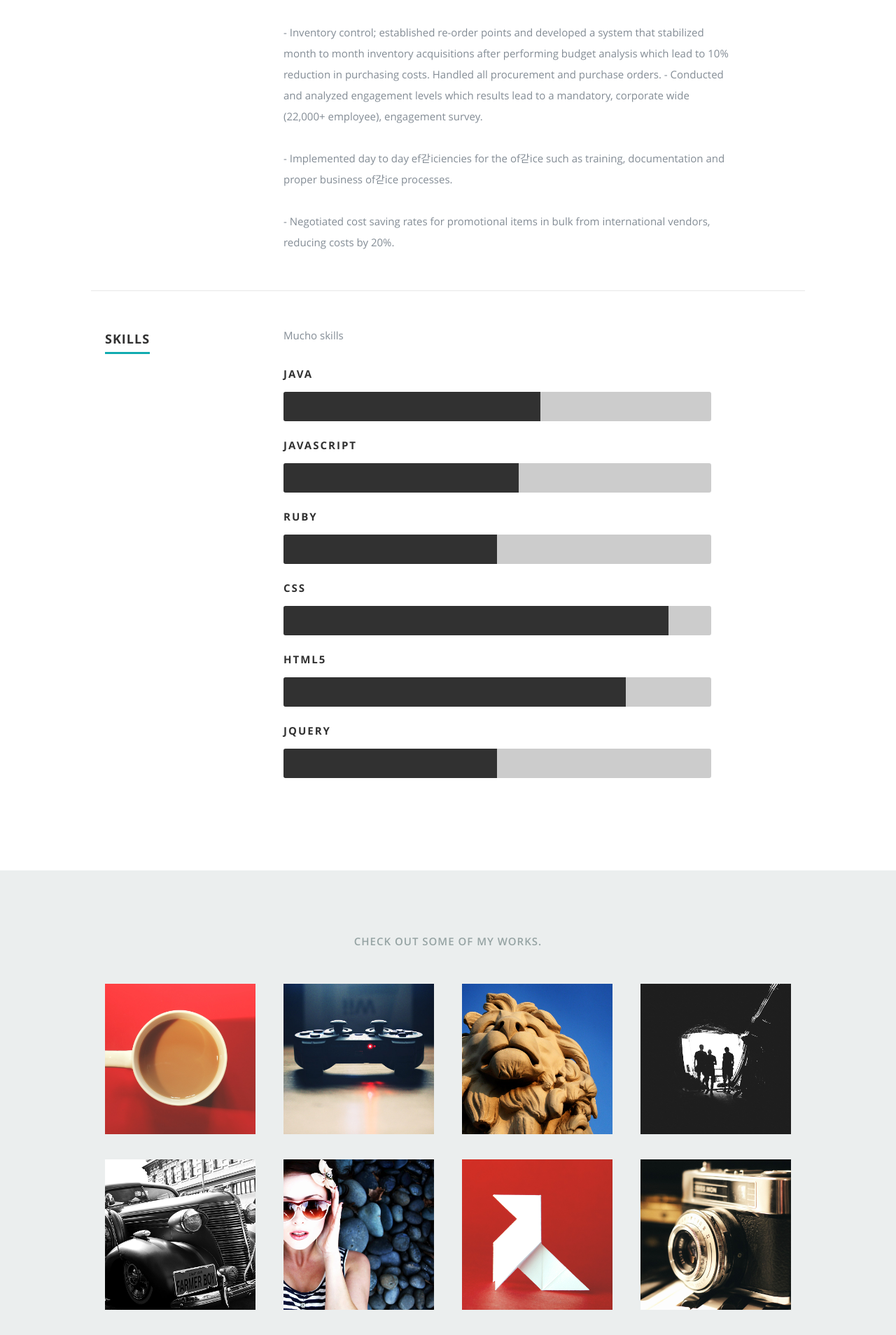
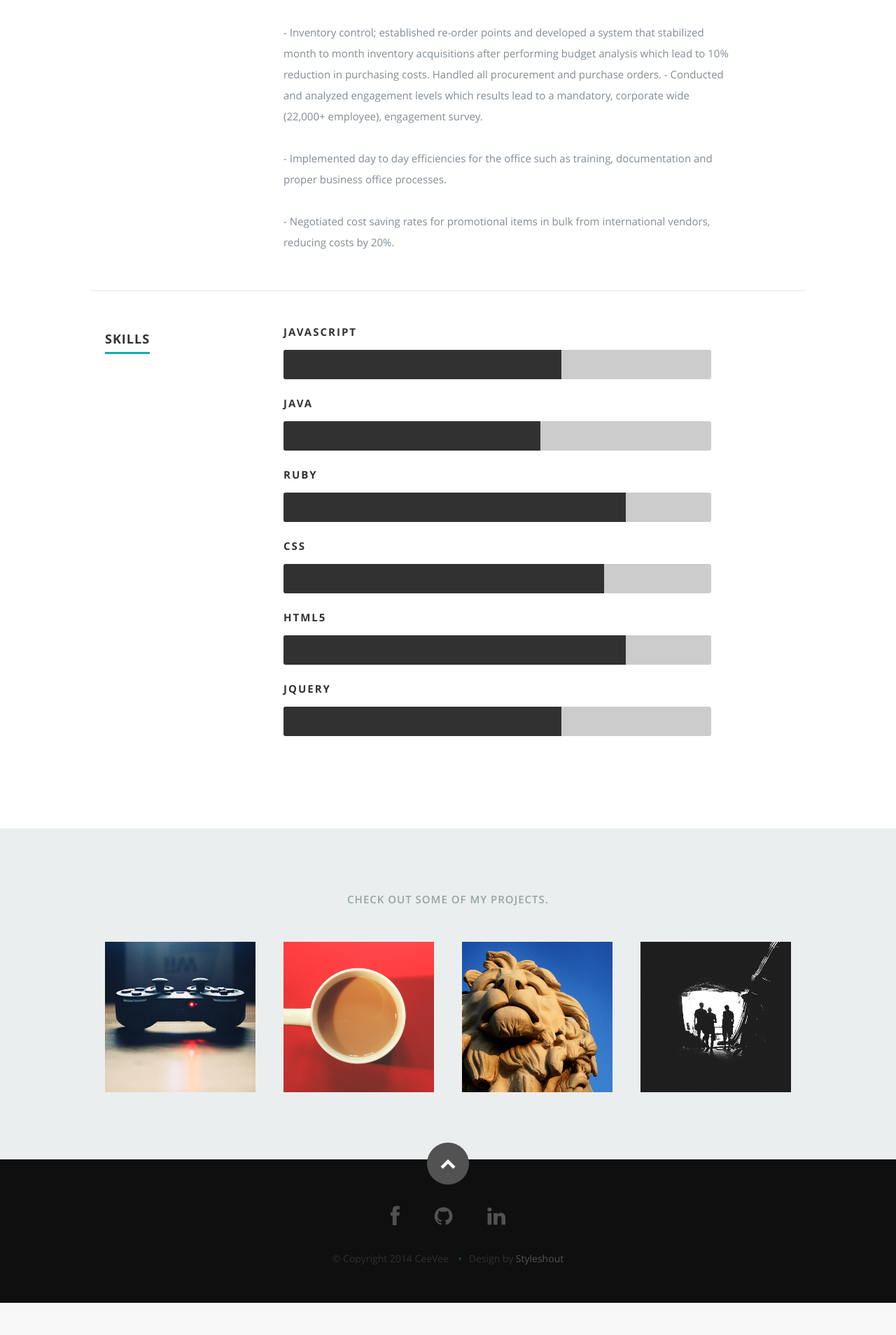
Before and after one commit to antoniosaric/antoniosaric.github.io, a PHP site: page /index.html in a window 1280 px wide. Shown: the part 2972-4880 px from the top of the page at 70% size. After the commit the page ends 4834 px from the top, so only its background shows below. Run offline with PHP 8.4, Linux system fonts and the light colour scheme; some libraries are stand-ins or nearby versions.

Commit message:
adds bio info

```diff
--- a/css/layout.css
+++ b/css/layout.css
@@ -326,22 +326,22 @@ ul#nav li.current a { color: #F06000; }
 }
 
 .photoshop {
-  	width: 60%;
+  	width: 65%;
   	-moz-animation: photoshop 2s ease;
   	-webkit-animation: photoshop 2s ease;
 }
 .illustrator {
-  	width: 55%;
+  	width: 60%;
   	-moz-animation: illustrator 2s ease;
   	-webkit-animation: illustrator 2s ease;
 }
 .wordpress {
-  	width: 50%;
+  	width: 80%;
   	-moz-animation: wordpress 2s ease;
   	-webkit-animation: wordpress 2s ease;
 }
 .css {
-  	width: 90%;
+  	width: 75%;
   	-moz-animation: css 2s ease;
   	-webkit-animation: css 2s ease;
 }
@@ -351,26 +351,26 @@ ul#nav li.current a { color: #F06000; }
   	-webkit-animation: html5 2s ease;
 }
 .jquery {
-  	width: 50%;
+  	width: 65%;
   	-moz-animation: jquery 2s ease;
   	-webkit-animation: jquery 2s ease;
 }
 
 @-moz-keyframes photoshop {
   0%   { width: 0px;  }
-  100% { width: 60%;  }
+  100% { width: 65%;  }
 }
 @-moz-keyframes illustrator {
   0%   { width: 0px;  }
-  100% { width: 55%;  }
+  100% { width: 60%;  }
 }
 @-moz-keyframes wordpress {
   0%   { width: 0px;  }
-  100% { width: 50%;  }
+  100% { width: 80%;  }
 }
 @-moz-keyframes css {
   0%   { width: 0px;  }
-  100% { width: 90%;  }
+  100% { width: 75%;  }
 }
 @-moz-keyframes html5 {
   0%   { width: 0px;  }
@@ -378,24 +378,24 @@ ul#nav li.current a { color: #F06000; }
 }
 @-moz-keyframes jquery {
   0%   { width: 0px;  }
-  100% { width: 50%;  }
+  100% { width: 65%;  }
 }
 
 @-webkit-keyframes photoshop {
   0%   { width: 0px;  }
-  100% { width: 60%;  }
+  100% { width: 65%;  }
 }
 @-webkit-keyframes illustrator {
   0%   { width: 0px;  }
-  100% { width: 55%;  }
+  100% { width: 60%;  }
 }
 @-webkit-keyframes wordpress {
   0%   { width: 0px;  }
-  100% { width: 50%;  }
+  100% { width: 80%;  }
 }
 @-webkit-keyframes css {
   0%   { width: 0px;  }
-  100% { width: 90%;  }
+  100% { width: 75%;  }
 }
 @-webkit-keyframes html5 {
   0%   { width: 0px;  }
@@ -403,7 +403,7 @@ ul#nav li.current a { color: #F06000; }
 }
 @-webkit-keyframes jquery {
   0%   { width: 0px;  }
-  100% { width: 50%;  }
+  100% { width: 65%;  }
 }
 
 /* ------------------------------------------------------------------ */
--- a/index.html
+++ b/index.html
@@ -47,7 +47,7 @@
             <li class="current"><a class="smoothscroll" href="#home">Home</a></li>
             <li><a class="smoothscroll" href="#about">About</a></li>
 	         <li><a class="smoothscroll" href="#resume">Resume</a></li>
-            <li><a class="smoothscroll" href="#portfolio">Works</a></li>
+            <li><a class="smoothscroll" href="#portfolio">Projects</a></li>
          </ul> <!-- end #nav -->
 
       </nav> <!-- end #nav-wrap -->
@@ -229,7 +229,7 @@
                   ‐ Conducted analysis that reduced material lead time from 22 weeks to 6 weeks.
                   </p>
                   <p>
-                  ‐ Identi갇ied problematic areas by performing time trials on tasks. This increased ef갇iciency in the 갇low of the product process and identi갇ied bottlenecks.
+                  ‐ Identi갇ied problematic areas by performing time trials on tasks. This increased efficiency in the flow of the product process and identified bottlenecks.
                   </p>
                   <p>
                   ‐ Inventory management: Triaged entire inventory system including; built a master inventory list, set reorder points, created work order system, procured and maintained lean inventory.
@@ -253,13 +253,13 @@
                   <p class="info">Office Administrator <span>&bull;</span> <em class="date">December 2011 - January 2015</em></p>
 
                   <p>
-                  ‐ Ad Hoc project management, such as implementation and inventory control of 3 rd party staff meal program, implementation of more ef갇icient security measures, including creating security procedures, and creating, developing and implementing new systems to potentially increase listenership by 40 million people.
+                  ‐ Ad Hoc project management, such as implementation and inventory control of 3 rd party staff meal program, implementation of more efficient security measures, including creating security procedures, and creating, developing and implementing new systems to potentially increase listenership by 40 million people.
                   </p>
                   <p>
                   ‐ Inventory control; established re‐order points and developed a system that stabilized month to month inventory acquisitions after performing budget analysis which lead to 10% reduction in purchasing costs. Handled all procurement and purchase orders. ‐ Conducted and analyzed engagement levels which results lead to a mandatory, corporate wide (22,000+ employee), engagement survey.
                   </p>
                   <p>
-                  ‐ Implemented day to day ef갇iciencies for the of갇ice such as training, documentation and proper business of갇ice processes.
+                  ‐ Implemented day to day efficiencies for the office such as training, documentation and proper business office processes.
                   </p>
                   <p>
                   ‐ Negotiated cost saving rates for promotional items in bulk from international vendors, reducing costs by 20%.
@@ -284,14 +284,11 @@
 
          <div class="nine columns main-col">
 
-            <p>Mucho skills
-            </p>
-
 				<div class="bars">
 
 				   <ul class="skills">
-					   <li><span class="bar-expand photoshop"></span><em>Java</em></li>
-                  <li><span class="bar-expand illustrator"></span><em>Javascript</em></li>
+					   <li><span class="bar-expand photoshop"></span><em>Javascript</em></li>
+                  <li><span class="bar-expand illustrator"></span><em>Java</em></li>
 						<li><span class="bar-expand wordpress"></span><em>Ruby</em></li>
 						<li><span class="bar-expand css"></span><em>CSS</em></li>
 						<li><span class="bar-expand html5"></span><em>HTML5</em></li>
@@ -315,20 +312,26 @@
 
          <div class="twelve columns collapsed">
 
-            <h1>Check Out Some of My Works.</h1>
+            <h1>Check Out Some of My Projects.</h1>
 
             <!-- portfolio-wrapper -->
             <div id="portfolio-wrapper" class="bgrid-quarters s-bgrid-thirds cf">
-
                <div class="columns portfolio-item">
                   <div class="item-wrap">
 
                      <a href="#modal-01" title="">
-                        <img alt="" src="images/portfolio/coffee.jpg">
+                        <img alt="" src="images/portfolio/console.jpg">
                         <div class="overlay">
                            <div class="portfolio-item-meta">
-          					      <h5>Coffee</h5>
-                              <p>Illustrration</p>
+          					      <h5>Awaken</h5>
+                              <p>
+                                 <ul>
+                                    <li>Ruby on Rails</li>
+                                    <li>Python</li>
+                                    <li>Raspberry Pi</li>
+                                    <li>JavaScript/Materialize</li>
+                                 </ul>
+                              </p>
           					   </div>
                         </div>
                         <div class="link-icon"><i class="icon-plus"></i></div>
@@ -387,74 +407,6 @@
 
                   </div>
           		</div> <!-- item end -->
-
-               <div class="columns portfolio-item">
-                  <div class="item-wrap">
-
-                     <a href="#modal-05" title="">
-                        <img alt="" src="images/portfolio/farmerboy.jpg">
-                        <div class="overlay">
-                           <div class="portfolio-item-meta">
-          					      <h5>Farmer Boy</h5>
-                              <p>Branding</p>
-          					   </div>
-                        </div>
-                        <div class="link-icon"><i class="icon-plus"></i></div>
-                     </a>
-
-                  </div>
-          		</div> <!-- item end -->
-
-               <div class="columns portfolio-item">
-                  <div class="item-wrap">
-
-                     <a href="#modal-06" title="">
-                        <img alt="" src="images/portfolio/girl.jpg">
-                        <div class="overlay">
-                           <div class="portfolio-item-meta">
-          					      <h5>Girl</h5>
-                              <p>Photography</p>
-          					   </div>
-                        </div>
-                        <div class="link-icon"><i class="icon-plus"></i></div>
-                     </a>
-
-                  </div>
-          		</div> <!-- item end -->
-
-               <div class="columns portfolio-item">
-                  <div class="item-wrap">
-
-                     <a href="#modal-07" title="">
-                        <img alt="" src="images/portfolio/origami.jpg">
-                        <div class="overlay">
-                           <div class="portfolio-item-meta">
-          					      <h5>Origami</h5>
-                              <p>Illustrration</p>
-          					   </div>
-                        </div>
-                        <div class="link-icon"><i class="icon-plus"></i></div>
-                     </a>
-
-                  </div>
-          		</div> <!-- item end -->
-
-               <div class="columns portfolio-item">
-                  <div class="item-wrap">
-
-                     <a href="#modal-08" title="">
-                        <img alt="" src="images/portfolio/retrocam.jpg">
-                        <div class="overlay">
-                           <div class="portfolio-item-meta">
-          					      <h5>Retrocam</h5>
-                              <p>Web Development</p>
-          					   </div>
-                        </div>
-                        <div class="link-icon"><i class="icon-plus"></i></div>
-                     </a>
-
-                  </div>
-          		</div>  <!-- item end -->
 
             </div> <!-- portfolio-wrapper end -->
 
```
Also changed, not shown: other parts of index.html (+43 -95 lines), images/portfolio/me.png (added), images/portfolio/modals/me.jpg (added). Lines whose indentation alone changed are shown as unchanged.
